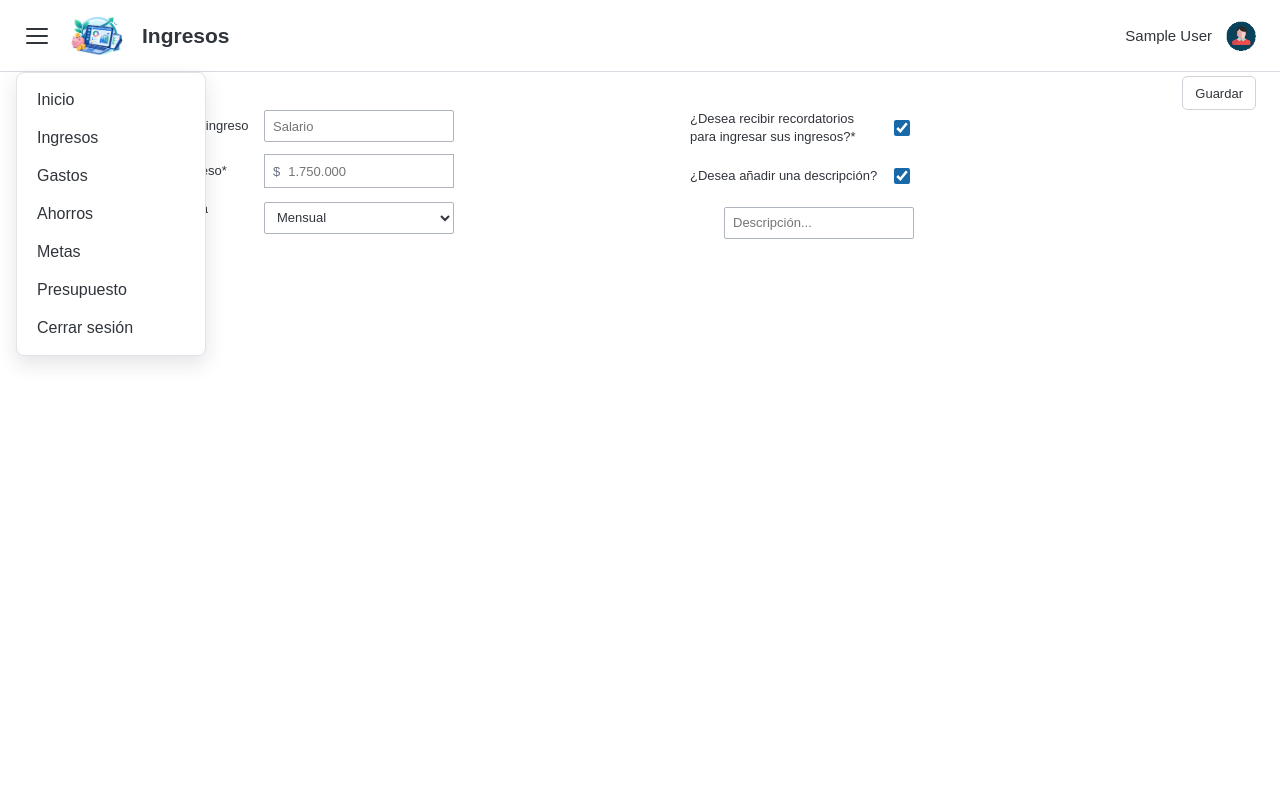
After one commit to sofia269t/FINNOVA, a PHP site: page /php/formulario_ingreso.php in a window 1280 px wide, after a click that opens the changed part. The commit adds this page. Run offline with PHP 8.4, Linux system fonts and the light colour scheme; the visitor is signed in with stand-in values (Sample User, id 1).

Commit message:
base de datos y formulario de ingresos

```diff
--- /dev/null
+++ b/php/formulario_ingreso.php
@@ -0,0 +1,100 @@
+<?php
+require_once __DIR__ . "/sesion.php";
+
+if (!isset($_SESSION["usuario_id"])) {
+    header("Location: ../login.php");
+    exit;
+}
+
+$usuarioNombre = htmlspecialchars($_SESSION["usuario_nombre"] ?? "Usuario", ENT_QUOTES, "UTF-8");
+?>
+<!DOCTYPE html>
+<html lang="es">
+<head>
+    <meta charset="UTF-8">
+    <meta name="viewport" content="width=device-width, initial-scale=1.0">
+    <title>Agregar ingreso - Finnova</title>
+    <link rel="stylesheet" href="../Estilos/ingresos-pagina.css">
+</head>
+<body class="pagina-ingresos">
+    <header class="encabezado">
+        <details class="menu-desplegable">
+            <summary class="boton-menu" aria-label="Abrir menú de navegación">
+                <span></span>
+                <span></span>
+                <span></span>
+            </summary>
+            <nav class="menu-navegacion" aria-label="Navegación principal">
+                <a href="../pag.principal.php">Inicio</a>
+                <a href="ingresos.php" aria-current="page">Ingresos</a>
+                <a href="../gastos.html">Gastos</a>
+                <a href="../ahorros.html">Ahorros</a>
+                <a href="../metas.html">Metas</a>
+                <a href="../presupuesto.html">Presupuesto</a>
+                <a href="logout.php">Cerrar sesión</a>
+            </nav>
+        </details>
+
+        <a class="enlace-logo" href="../pag.principal.php" aria-label="Volver al inicio">
+            <img class="logo" src="../Estilos/img/logo_img.png" alt="">
+        </a>
+        <h1>Ingresos</h1>
+
+        <div class="usuario">
+            <span><?= $usuarioNombre ?></span>
+            <a href="../perfil.html" aria-label="Ver perfil">
+                <img src="../Estilos/img/user-icon.png" alt="">
+            </a>
+        </div>
+    </header>
+
+    <main class="contenido">
+        <section class="vista-formulario" aria-label="Nuevo ingreso">
+            <form action="guardar_ingreso.php" method="POST">
+                <button class="boton-guardar" type="submit">Guardar</button>
+
+                <div class="campos-principales">
+                    <div class="campo-formulario">
+                        <label for="nombre-ingreso">Ingrese el nombre de su ingreso</label>
+                        <input id="nombre-ingreso" name="nombre" type="text"
+                               placeholder="Salario" maxlength="100" required>
+                    </div>
+
+                    <div class="campo-formulario">
+                        <label for="monto-ingreso">Ingrese su salario o ingreso*</label>
+                        <div class="campo-monto">
+                            <span aria-hidden="true">$</span>
+                            <input id="monto-ingreso" name="monto" type="number"
+                                   min="0.01" step="0.01" placeholder="1.750.000" required>
+                        </div>
+                    </div>
+
+                    <div class="campo-formulario">
+                        <label for="frecuencia-ingreso">Ingrese cada cuánto va a registrar sus ingresos *</label>
+                        <select id="frecuencia-ingreso" name="frecuencia" required>
+                            <option value="Mensual">Mensual</option>
+                            <option value="Quincenal">Quincenal</option>
+                            <option value="Semanal">Semanal</option>
+                        </select>
+                    </div>
+                </div>
+
+                <div class="opciones-ingreso">
+                    <label class="opcion-ingreso" for="recordatorios">
+                        <span>¿Desea recibir recordatorios para ingresar sus ingresos?*</span>
+                        <input id="recordatorios" name="recordatorios" type="checkbox" value="1" checked>
+                    </label>
+
+                    <label class="opcion-ingreso" for="activar-descripcion">
+                        <span>¿Desea añadir una descripción?</span>
+                        <input id="activar-descripcion" name="activar-descripcion" type="checkbox" value="1" checked>
+                    </label>
+
+                    <input class="campo-descripcion" id="descripcion-ingreso" name="descripcion"
+                           type="text" placeholder="Descripción..." maxlength="200">
+                </div>
+            </form>
+        </section>
+    </main>
+</body>
+</html>
```
Also changed, not shown: BD/BD_v1.2.sql (+23 -20 lines), php/guardar_ingreso.php (added, +107 -0 lines), php/ingresos.php (+8 -1 lines).
